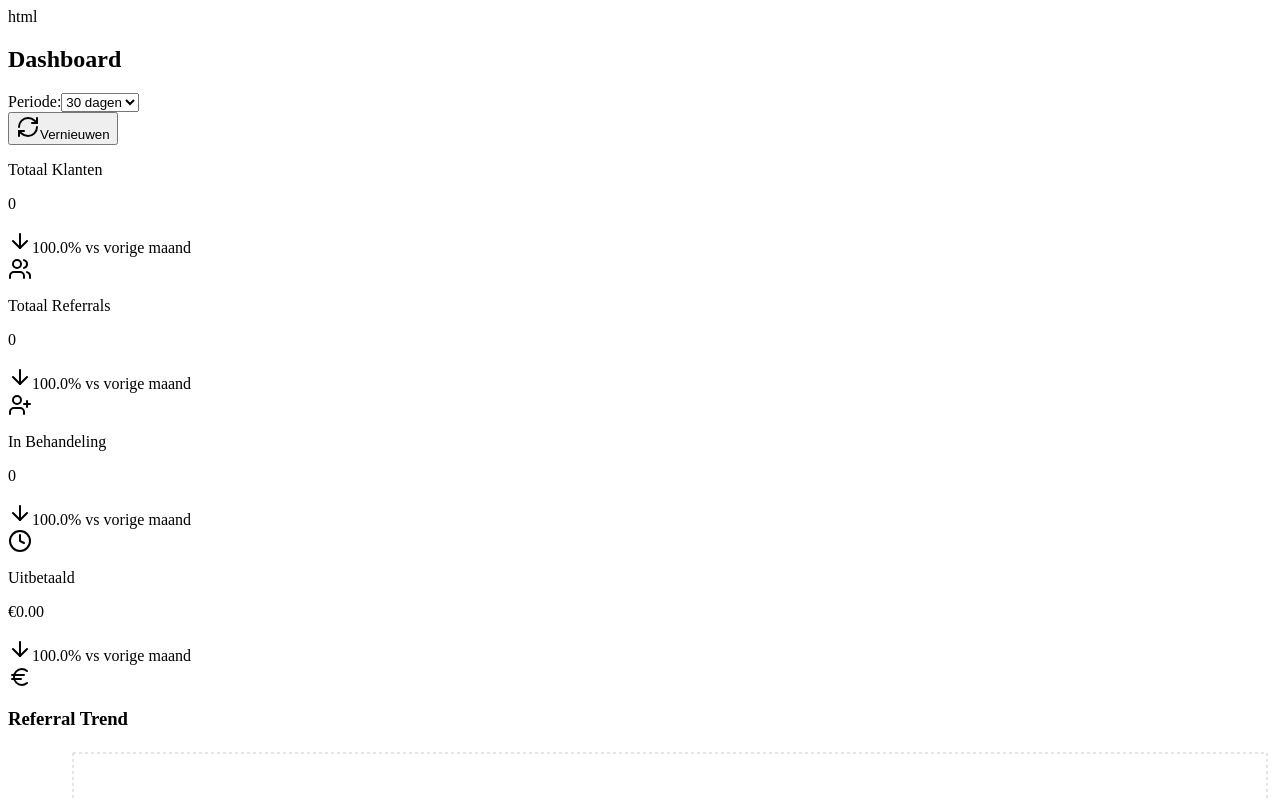
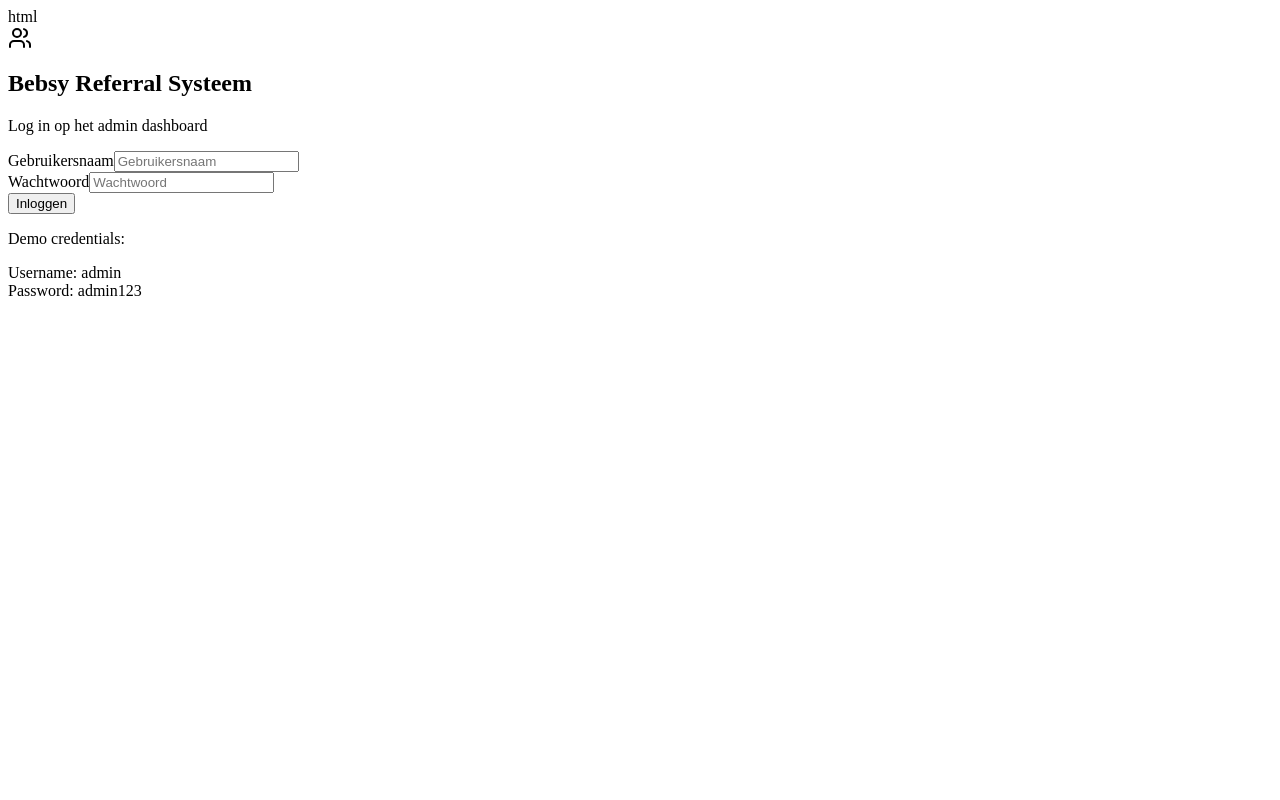
Before and after one commit to Joeroen/-bebsy-referral-system, a React (Create React App) app in the folder Bebsy Project/frontend/: page / in a window 1280 px wide. Shown: the top 800 px of the page. Built offline with nearby package versions, Linux system fonts and the light colour scheme; no server answers.

Commit message:
Update App.js with Bebsy_main_app.tsx

```diff
--- a/Bebsy Project/frontend/src/App.js
+++ b/Bebsy Project/frontend/src/App.js
@@ -1,10 +1,10 @@
 import React from 'react';
-import Dashboard from './bebsy_dashboard.tsx';
+import BebsyMainApp from './bebsy_main_app.tsx';
 
 function App() {
   return (
     <div className="App">
-      <Dashboard />
+      <BebsyMainApp />
     </div>
   );
 }
```
